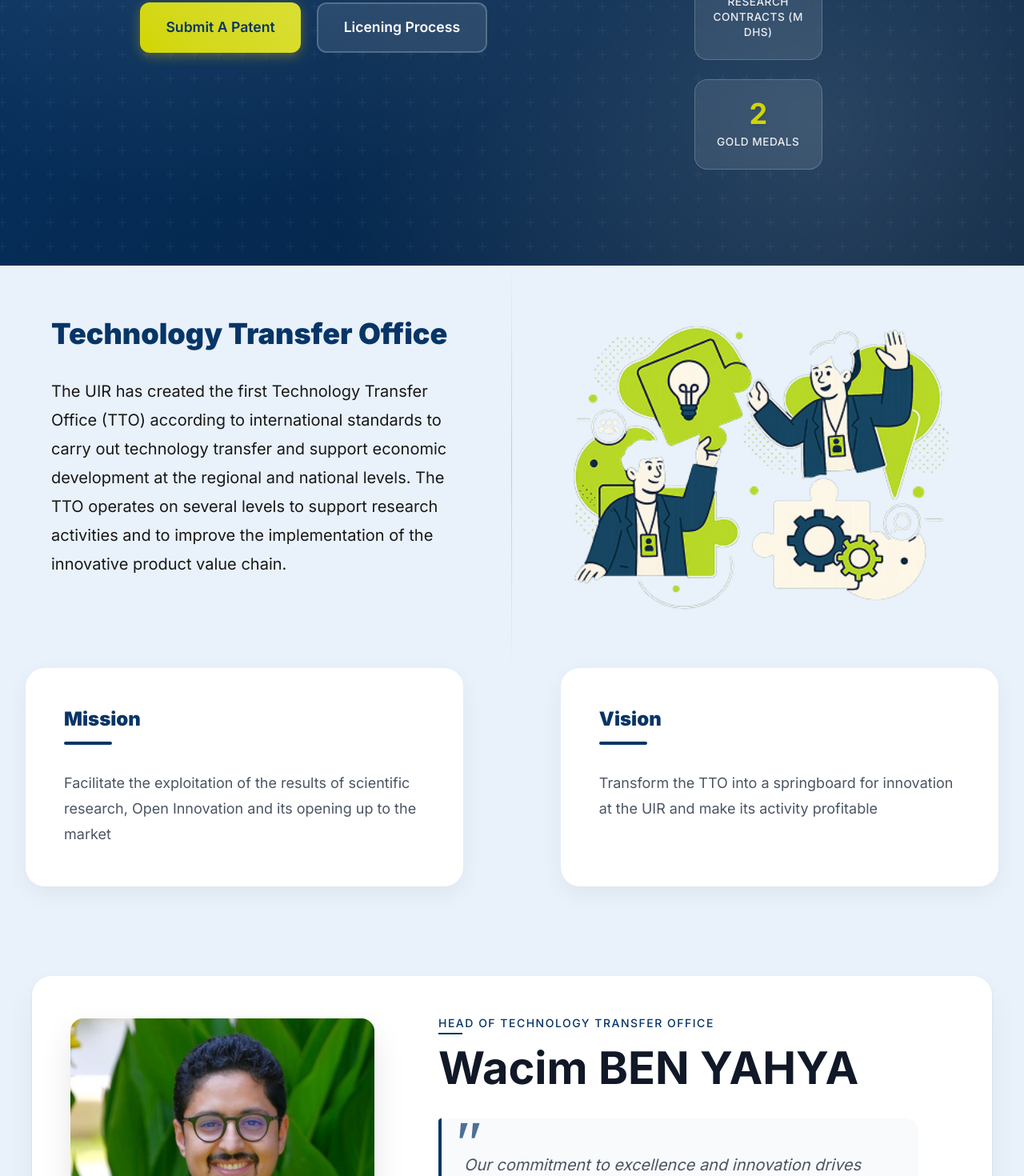
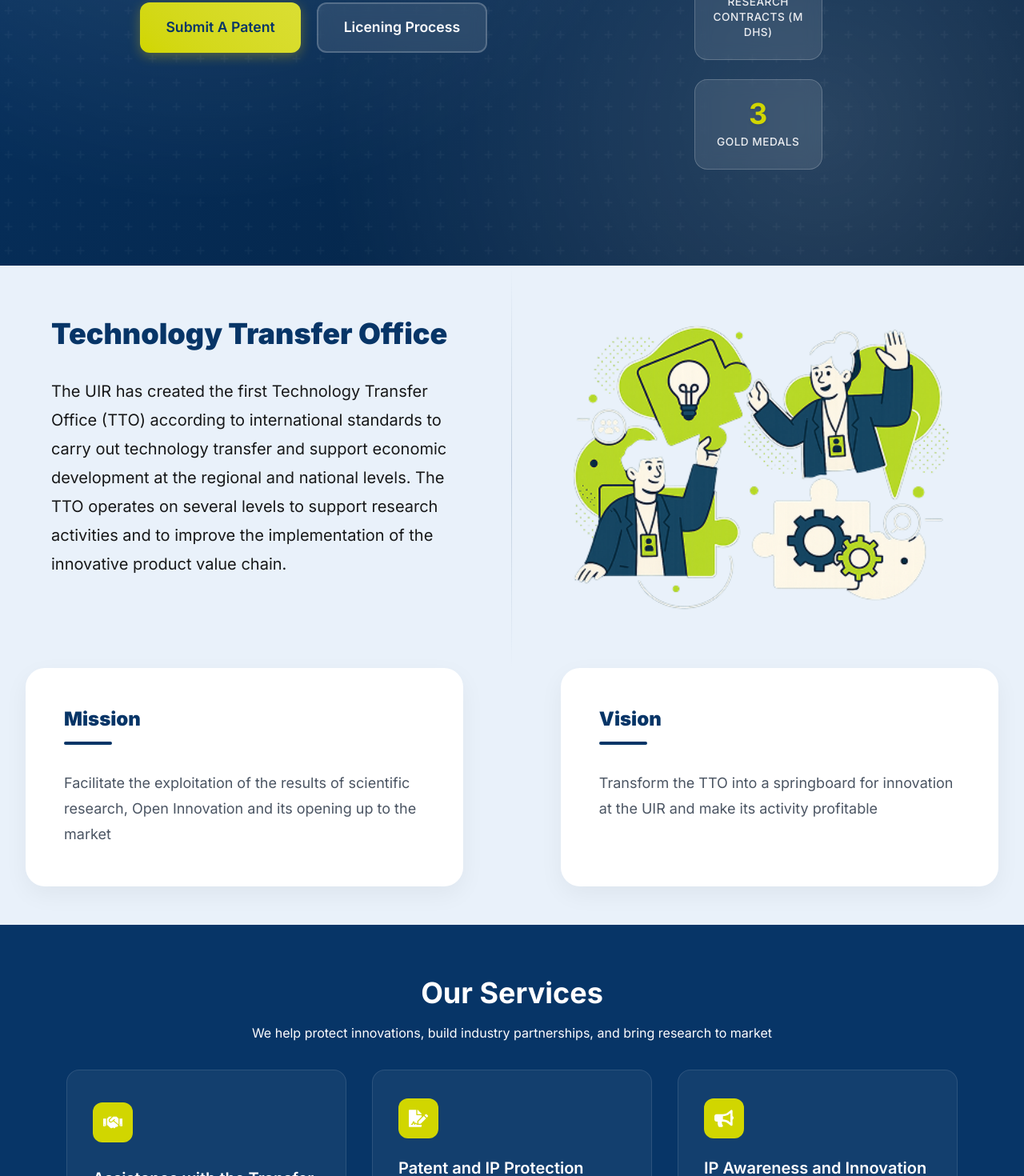
Before and after one commit to yahya-mdarhri/cie_market_frontend, a React (Vite) app: page /tto in a window 1280 px wide. Shown: the part 540-2010 px from the top of the page at 80% size. Built offline with nearby package versions, Linux system fonts and the light colour scheme.

Commit message:
feat: add Career Opportunities link to NavBar and comment out DepartmentHeadSection in multiple pages

```diff
--- a/src/components/ui/Landing/NavBar/NavBar.tsx
+++ b/src/components/ui/Landing/NavBar/NavBar.tsx
@@ -173,6 +173,13 @@
 							Our Team
 						</Link>
 						<Link
+							to="https://uir-recrutement.ma/"
+							className={`dropdown-item `}
+							onClick={closeMobileMenu}
+						>
+							Career Opportunities
+						</Link>
+						<Link
 							to="/faq"
 							className={`dropdown-item ${useIsActive('/faq') ? 'active' : ''}`}
 							onClick={closeMobileMenu}
--- a/src/pages/landing/industrial/industrial.tsx
+++ b/src/pages/landing/industrial/industrial.tsx
@@ -13,7 +13,7 @@
 	FaIndustry,
 	FaLightbulb
   } from "react-icons/fa";
-import DepartmentHeadSection from "@ui/Landing/DepartmentHeadSection/DepartmentHeadSection";
+// import DepartmentHeadSection from "@ui/Landing/DepartmentHeadSection/DepartmentHeadSection";
 import Partners from "@ui/Landing/Partners/Partners";
 
 import headImg from "./images/bertrand_denise.jpeg";
@@ -74,11 +74,11 @@
 					mission="support Made @UIR innovation projects to meet the specific needs of industry and territories"
 					vision="Transform the CIE into an effective Business Unit serving industry and the territories"
 				/>
-				<DepartmentHeadSection
+				{/* <DepartmentHeadSection
 					name="Bertrand DENIS"
 					role="Head of industrial Clinic"
 					imageUrl={headImg}
-				/>
+				/> */}
 				<Services services={servicesData} />
 
 				<Partners partners={clients} areCLients/>
--- a/src/pages/landing/tech_center/tech_center.tsx
+++ b/src/pages/landing/tech_center/tech_center.tsx
@@ -7,7 +7,7 @@
 import image2 from "./images/industrial2.png";
 
 import { useDocumentTitle } from "@hooks/useDocumentTitle";
-import DepartmentHeadSection from "@ui/Landing/DepartmentHeadSection/DepartmentHeadSection";
+// import DepartmentHeadSection from "@ui/Landing/DepartmentHeadSection/DepartmentHeadSection";
 
 const statsData:StatsItemsType = {
 	a: { name: "Tech Centers", value: 11 },
@@ -101,11 +101,11 @@
 					mission="support Made @UIR innovation projects to meet the specific needs of industry and territories"
 					vision="Transform the CIE into an effective Business Unit serving industry and the territories"
 				/>
-				<DepartmentHeadSection
+				{/* <DepartmentHeadSection
 					name="Omar JABBOURI"
 					role="Head of Tech Center"
 					// imageUrl={headImg}
-				/>
+				/> */}
 				<div className="techCenterServices">
 					<div className="techCenterServicesLeft">
 						<h2>Our Services</h2>
--- a/src/pages/landing/tto/tto.tsx
+++ b/src/pages/landing/tto/tto.tsx
@@ -3,7 +3,7 @@
 import Introduction from "@ui/Landing/Introduction/Introduction";
 import VisionAndMission from "@ui/Landing/VisionAndMission/VisionAndMission";
 
-import headImg from "./images/wacim.jpeg";
+// import headImg from "./images/wacim.jpeg";
 
 import image from "./images/tto.png";
 import InventionCard from "@ui/Landing/InventionCard/InventionCard";
@@ -14,7 +14,7 @@
 
 import { FaHandshake, FaFileSignature, FaBullhorn } from "react-icons/fa";
 import InventorCard from "@ui/Landing/InventorCard/InventorCard";
-import DepartmentHeadSection from "@ui/Landing/DepartmentHeadSection/DepartmentHeadSection";
+// import DepartmentHeadSection from "@ui/Landing/DepartmentHeadSection/DepartmentHeadSection";
 import { Invention } from "@ui/Landing/InventionInfo/InventionInfo";
 
 import ahmed_zouggar from "./images/inventors/ahmed_zouggar.jpeg";
@@ -42,7 +42,7 @@
 	a: { name: "Total Patents Filed", value: 650 },
 	b: { name: "International Patents", value: 108 },
 	c: { name: "Research Contracts (M DHS)", value: 66 },
-	d: { name: "Gold Medals", value: 2 },
+	d: { name: "Gold Medals", value: 3 },
 };
 
 const partners = [
@@ -337,11 +337,11 @@
 					mission="Facilitate the exploitation of the results of scientific research, Open Innovation and its opening up to the market"
 					vision="Transform the TTO into a springboard for innovation at the UIR and make its activity profitable"
 				/>
-				<DepartmentHeadSection
+				{/* <DepartmentHeadSection
 					name="Wacim BEN YAHYA"
 					role="Head of Technology Transfer Office"
 					imageUrl={headImg}
-				/>
+				/> */}
 				<Services services={servicesData} />
 				<LandingInventionCards onSelectInvention={setSelectedInvention} />
 				<HighlightedInventors />
```
